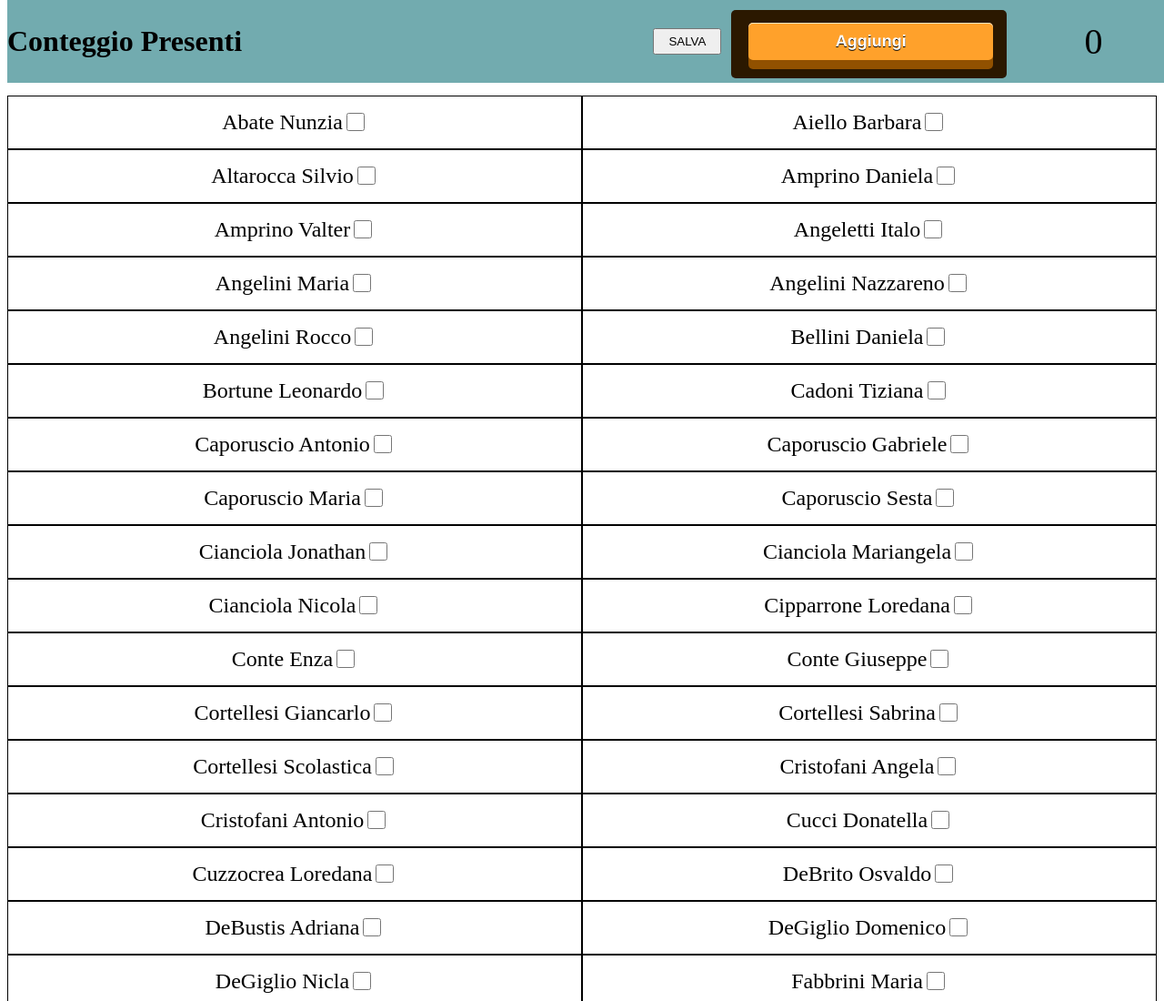
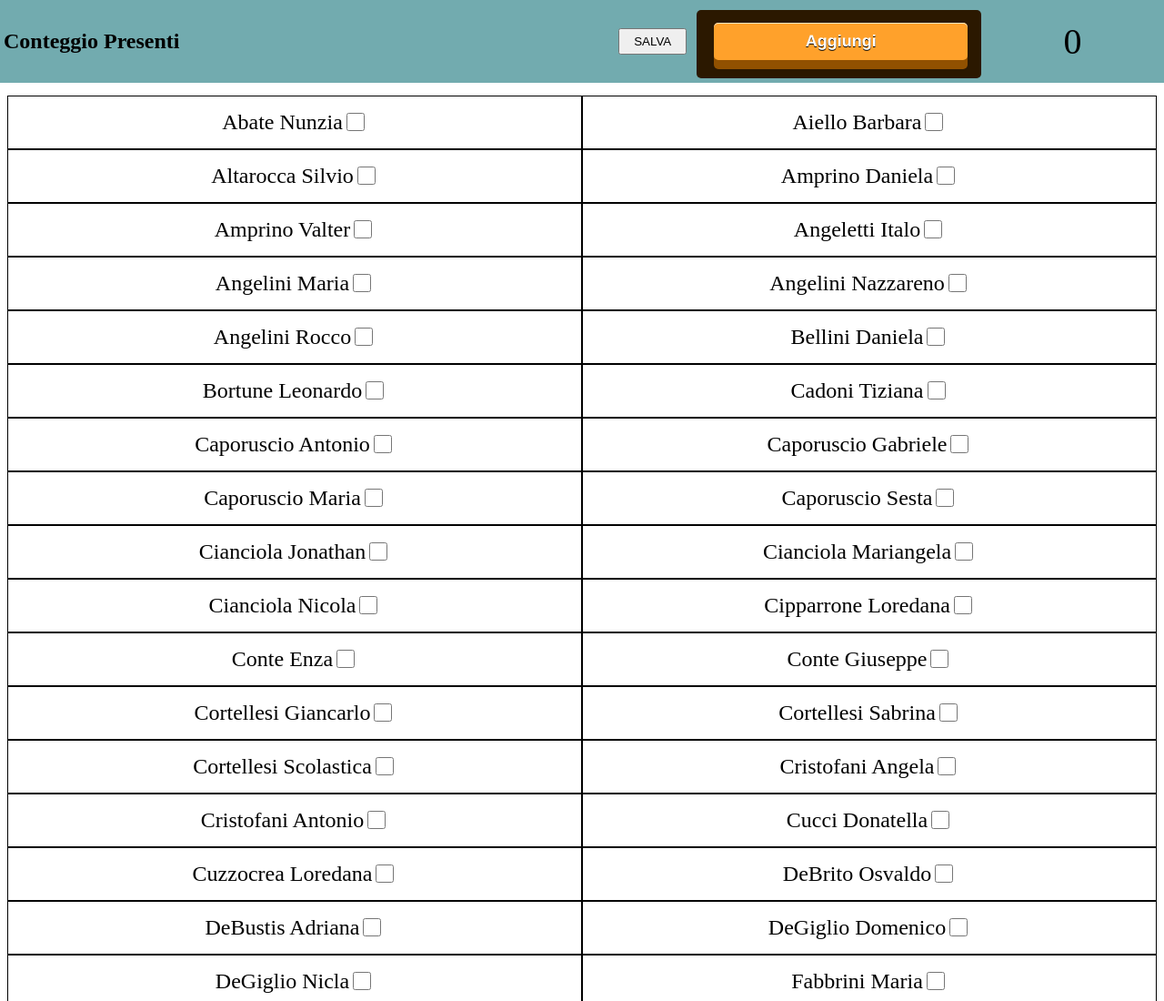
Before and after one commit to Sepharvaim/AdunanzeInfo, a plain HTML site: page calcolo.html in a window 1280 px wide. Shown: the top 1100 px of the page at 91% size. Drawn offline with Linux system fonts and the light colour scheme.

Commit message:
risolto piccolo problema

```diff
--- a/bottone.css
+++ b/bottone.css
@@ -1,4 +1,54 @@
 
+.button{
+  position:relative;
+  display:inline-block;
+  margin:10px;
+}
+
+.button a{
+  color:white;
+  font-family:Helvetica, sans-serif;
+  font-weight:bold;
+  font-size:18px;
+  text-align: center;
+  text-decoration:none;
+  background-color:#FFA12B;
+  display:block;
+  position:relative;
+  padding:10px 20px;
+
+  -webkit-tap-highlight-color: rgba(0, 0, 0, 0);
+  text-shadow: 0px 1px 0px #000;
+  -webkit-filter: dropshadow(color=#000, offx=0px, offy=1px);
+          filter: dropshadow(color=#000, offx=0px, offy=1px);
+
+  -webkit-box-shadow:inset 0 1px 0 #FFE5C4, 0 10px 0 #915100;
+  box-shadow:inset 0 1px 0 #FFE5C4, 0 10px 0 #915100;
+  border-radius: 5px;
+}
+
+.button a:active{
+  top:10px;
+  background-color:#F78900;
+
+  -webkit-box-shadow:inset 0 1px 0 #FFE5C4, inset 0 -3px 0 #915100;
+  box-shadow:inset 0 1px 0 #FFE5C4, inset 0 -3px 0 #915100;
+}
+
+.button:after{
+  content:"";
+  height:100%;
+  width:100%;
+  padding:2px;
+  position: absolute;
+  bottom:-5px;
+  left:-4px;
+  z-index:-1;
+  background-color:#2B1800;
+  border-radius: 5px;
+}
+
+/*
 .button{
     position:relative;
     display:inline-block;
@@ -52,4 +102,4 @@
     -webkit-border-radius: 5px;
     -moz-border-radius: 5px;
     border-radius: 5px;
-  }
+  } */
--- a/calcolo.html
+++ b/calcolo.html
@@ -10,11 +10,11 @@
 </head>
 <body>
     <div class="header" style="padding: 0px; display: flex; justify-content:center; align-items:center">
-        <h1 style='display: inline; flex-grow: 3 '>Conteggio Presenti</h1>
+        <h1 style='display: inline; flex-grow: 3; font-size:1.5em; padding-left: 4px '>Conteggio Presenti</h1>
         <!-- <div class="salva" style='flex-grow: 1; user-select: none; border: 1px solid black'>SALVA</div> -->
         <input type="button" class="salva" style="width: 75px; padding: 5px; margin-right: 5px " value='SALVA'>
         <div style='display: inline;flex-grow: 1;padding: 15px; font-size: 20px;user-select: none;' class="button"><a href="#">Aggiungi</a></div>
-        <div style='display: inline; flex-grow: 1; font-size: 40px;text-align: center' class="display">0</div>
+        <div style='display: inline; flex-grow: 1; font-size: 40px;text-align: center; margin-right: 10px;' class="display">0</div>
     </div>
     <div class="container">
         <ul class="lista">
--- a/conteggio.css
+++ b/conteggio.css
@@ -1,6 +1,11 @@
+html {
+    margin: 0;
+    padding: 0;
+}
 * {
     -webkit-box-sizing: border-box;
             box-sizing: border-box;
+
 }
 .container {
     width: 100wh;
@@ -45,8 +50,10 @@ input[type=checkbox] {
     height: 20px;
 }
 .header {
-    width: 100%;
+    /* width: 100%; */
     top: 0;
+    left: 0;
+    right: 0;
     background-color: #72abaf;
     margin-bottom: 5px;
     position: fixed;
```
